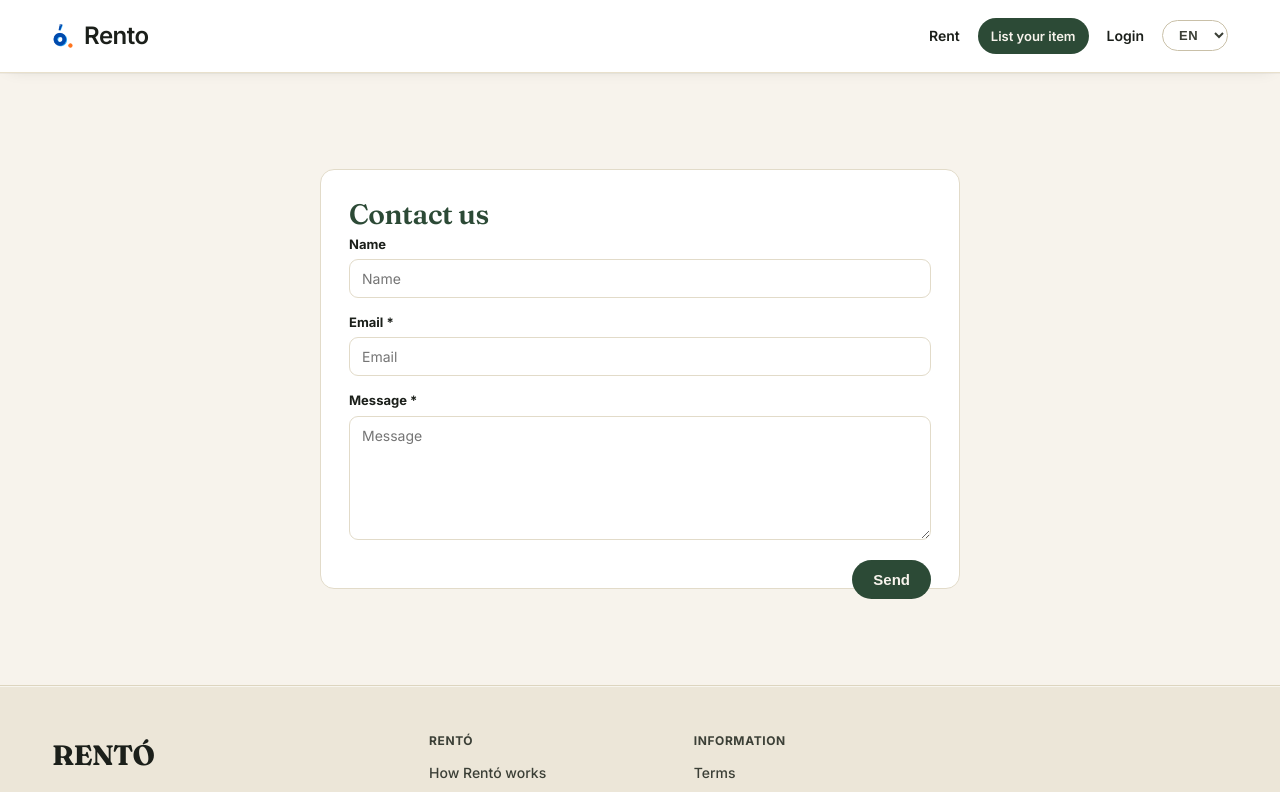
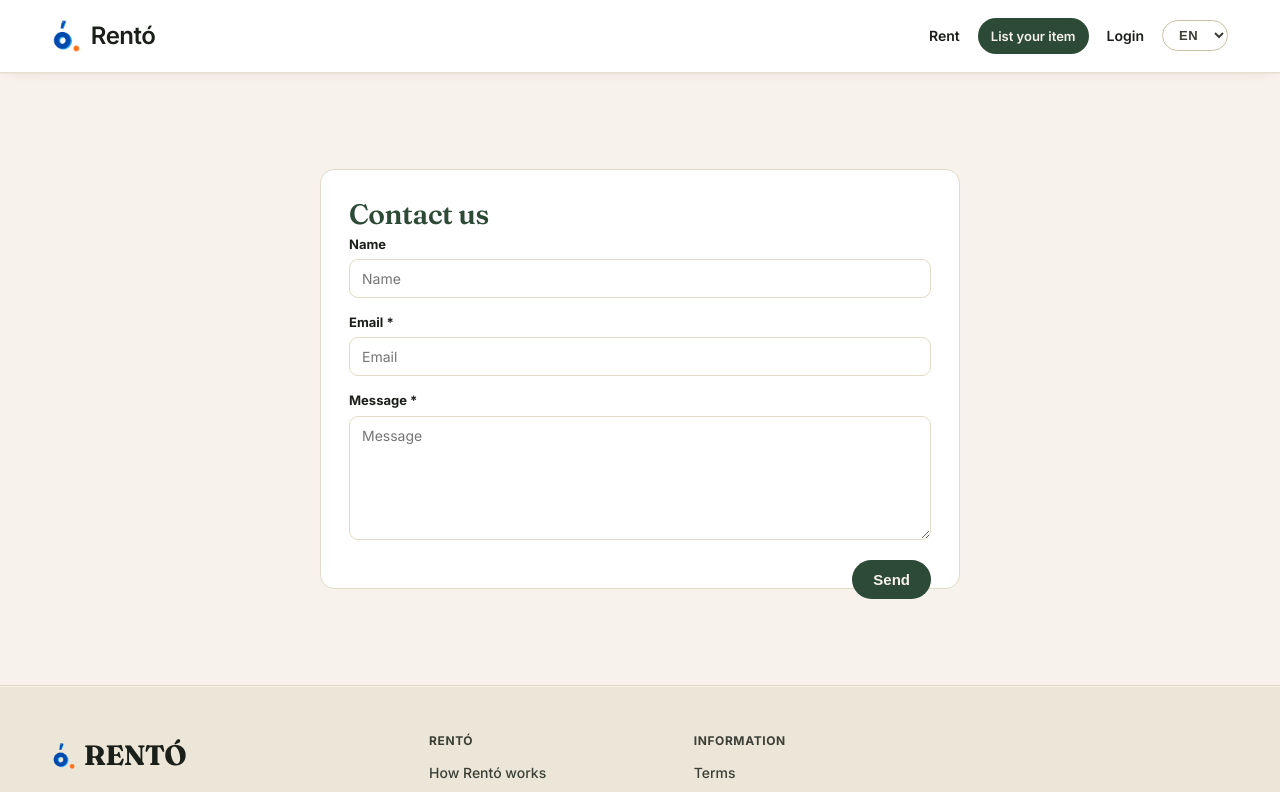
Before and after one commit to rentoleiga/rento, a React (Vite) app in the folder web/: page /contact in a window 1280 px wide. Shown: the top 792 px of the page. Built offline with nearby package versions, Linux system fonts and the light colour scheme; no server answers.

Commit message:
Header/Footer: povecaj logo (34px header, 28px footer), prikazi pored Rentó teksta, fallback na diamond

```diff
--- a/web/src/components/Footer.jsx
+++ b/web/src/components/Footer.jsx
@@ -9,7 +9,7 @@ export default function Footer() {
       <div className="container">
         <div className="footer-top">
           <div className="footer-brand">
-            <div className="footer-logo">RENTÓ</div>
+            <div className="footer-logo" style={{ display: "flex", alignItems: "center", gap: 8 }}><img src="/rento-logo.png" alt="Rentó" style={{ height: 28, width: "auto" }} onError={(e)=>e.target.style.display='none'} /> RENTÓ</div>
             <p className="footer-brand-desc">{t("footer.rentoDesc")}</p>
             <p className="footer-brand-sub">{t("footer.rentoSub")}</p>
             <div className="footer-social">
--- a/web/src/components/Header.jsx
+++ b/web/src/components/Header.jsx
@@ -36,9 +36,9 @@ export default function Header() {
         </button>
 
         <Link to="/" className="brand">
-          <img src="/rento-logo.png" alt="Rentó" className="brand-img" onError={(e)=>{e.target.style.display='none'; e.target.nextSibling.style.display='inline-block';}} />
+          <img src="/rento-logo.png" alt="Rentó" className="brand-img" onError={(e)=>{e.target.style.display='none'; e.target.nextElementSibling.style.display='inline-block';}} />
           <span className="brand-mark" aria-hidden="true" style={{display:'none'}} />
-          <span>Rento</span>
+          <span>Rentó</span>
         </Link>
 
         <div className={`mobile-overlay ${menuOpen ? "open" : ""}`} onClick={closeMenu} />
--- a/web/src/styles.css
+++ b/web/src/styles.css
@@ -235,9 +235,10 @@ a:hover {
   border-radius: 2px;
 }
 .brand-img {
-  height: 26px;
+  height: 34px;
   width: auto;
   object-fit: contain;
+  display: inline-block;
 }
 .header-search input {
   flex: 1;
```
